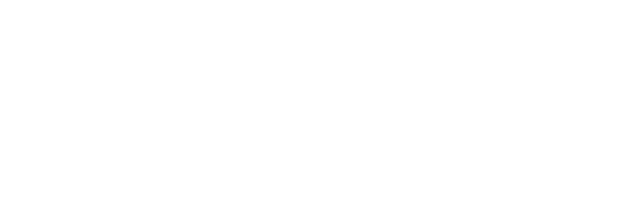
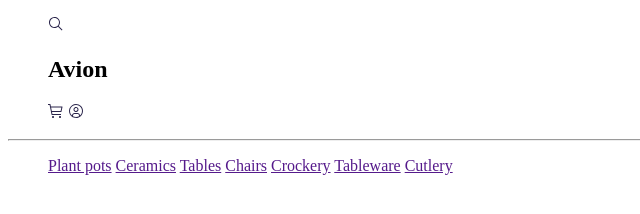
Before and after one commit to makhmudov47-web/avion, a plain HTML site: page index.html in a window 1280 px wide. Shown: the whole page, without its empty margins (0-640 px from the left). Drawn offline with Linux system fonts and the light colour scheme.

Commit message:
made header

```diff
--- a/index.html
+++ b/index.html
@@ -6,6 +6,43 @@
     <title>Document</title>
 </head>
 <body>
+    <header>
+     <menu>
+        <nav>
+            <i><svg width="16" height="16" viewBox="0 0 16 16" fill="none" xmlns="http://www.w3.org/2000/svg">
+<rect width="16" height="16" fill="white" style="mix-blend-mode:multiply"/>
+<path d="M14.5001 13.7929L10.7241 10.0169C11.6314 8.92758 12.0839 7.53038 11.9873 6.11596C11.8908 4.70153 11.2526 3.37879 10.2057 2.42288C9.15867 1.46698 7.78347 0.951515 6.36612 0.983723C4.94877 1.01593 3.5984 1.59333 2.59593 2.59581C1.59345 3.59828 1.01605 4.94865 0.983845 6.366C0.951637 7.78335 1.4671 9.15855 2.423 10.2055C3.37891 11.2525 4.70165 11.8907 6.11608 11.9872C7.5305 12.0838 8.9277 11.6313 10.017 10.7239L13.7931 14.5L14.5001 13.7929ZM2.00012 6.5C2.00012 5.60998 2.26404 4.73995 2.75851 3.99993C3.25297 3.25991 3.95578 2.68313 4.77804 2.34254C5.60031 2.00194 6.50511 1.91283 7.37802 2.08646C8.25094 2.2601 9.05276 2.68868 9.6821 3.31802C10.3114 3.94735 10.74 4.74918 10.9137 5.62209C11.0873 6.495 10.9982 7.3998 10.6576 8.22207C10.317 9.04434 9.7402 9.74714 9.00018 10.2416C8.26016 10.7361 7.39013 11 6.50012 11C5.30705 10.9987 4.16323 10.5241 3.3196 9.68052C2.47597 8.83689 2.00144 7.69306 2.00012 6.5Z" fill="#2A254B"/>
+</svg>
+</i>
 
+        </nav>
+        <nav><h1>Avion</h1></nav>
+        <nav>
+            <i><svg width="16" height="16" viewBox="0 0 16 16" fill="none" xmlns="http://www.w3.org/2000/svg">
+<rect width="16" height="16" fill="white" style="mix-blend-mode:multiply"/>
+<path d="M5 15C5.55228 15 6 14.5523 6 14C6 13.4477 5.55228 13 5 13C4.44772 13 4 13.4477 4 14C4 14.5523 4.44772 15 5 15Z" fill="#2A254B"/>
+<path d="M12 15C12.5523 15 13 14.5523 13 14C13 13.4477 12.5523 13 12 13C11.4477 13 11 13.4477 11 14C11 14.5523 11.4477 15 12 15Z" fill="#2A254B"/>
+<path d="M14 3.50001H2.91L2.5 1.40001C2.47662 1.28537 2.41379 1.18256 2.32243 1.10947C2.23107 1.03639 2.11697 0.997651 2 1.00001H0V2.00001H1.59L3.5 11.6C3.52338 11.7146 3.58621 11.8175 3.67757 11.8905C3.76893 11.9636 3.88303 12.0024 4 12H13V11H4.41L4 9.00001H13C13.1156 9.00284 13.2286 8.96552 13.3197 8.89441C13.4109 8.8233 13.4746 8.7228 13.5 8.61001L14.5 4.11001C14.5168 4.03582 14.5164 3.95879 14.4989 3.88478C14.4814 3.81076 14.4472 3.74172 14.399 3.6829C14.3508 3.62407 14.2898 3.57703 14.2206 3.54534C14.1515 3.51364 14.076 3.49814 14 3.50001ZM12.6 8.00001H3.81L3.11 4.50001H13.375L12.6 8.00001Z" fill="#2A254B"/>
+</svg>
+</i>
+            <i><svg width="16" height="16" viewBox="0 0 16 16" fill="none" xmlns="http://www.w3.org/2000/svg">
+<rect width="16" height="16" fill="white" style="mix-blend-mode:multiply"/>
+<path d="M8 4C7.50555 4 7.0222 4.14662 6.61108 4.42133C6.19995 4.69603 5.87952 5.08648 5.6903 5.54329C5.50108 6.00011 5.45158 6.50277 5.54804 6.98773C5.6445 7.47268 5.88261 7.91814 6.23224 8.26777C6.58187 8.6174 7.02733 8.8555 7.51228 8.95196C7.99723 9.04843 8.4999 8.99892 8.95671 8.8097C9.41353 8.62048 9.80397 8.30005 10.0787 7.88893C10.3534 7.4778 10.5 6.99445 10.5 6.5C10.5 5.83696 10.2366 5.20107 9.76777 4.73223C9.29893 4.26339 8.66304 4 8 4ZM8 8C7.70333 8 7.41332 7.91203 7.16665 7.7472C6.91997 7.58238 6.72772 7.34811 6.61418 7.07403C6.50065 6.79994 6.47095 6.49834 6.52882 6.20736C6.5867 5.91639 6.72956 5.64912 6.93934 5.43934C7.14912 5.22956 7.4164 5.0867 7.70737 5.02882C7.99834 4.97094 8.29994 5.00065 8.57403 5.11418C8.84812 5.22771 9.08239 5.41997 9.24721 5.66664C9.41203 5.91332 9.5 6.20333 9.5 6.5C9.49955 6.89769 9.34137 7.27896 9.06017 7.56016C8.77896 7.84137 8.39769 7.99955 8 8Z" fill="#2A254B"/>
+<path d="M8 1C6.61553 1 5.26216 1.41054 4.11101 2.17971C2.95987 2.94888 2.06266 4.04213 1.53285 5.32122C1.00303 6.6003 0.86441 8.00776 1.13451 9.36563C1.4046 10.7235 2.07129 11.9708 3.05026 12.9497C4.02922 13.9287 5.2765 14.5954 6.63437 14.8655C7.99224 15.1356 9.3997 14.997 10.6788 14.4672C11.9579 13.9373 13.0511 13.0401 13.8203 11.889C14.5895 10.7378 15 9.38447 15 8C14.9979 6.14413 14.2597 4.36486 12.9474 3.05256C11.6351 1.74026 9.85588 1.00209 8 1ZM5 13.1882V12.5C5.00044 12.1023 5.15862 11.721 5.43983 11.4398C5.72104 11.1586 6.10231 11.0004 6.5 11H9.5C9.89769 11.0004 10.279 11.1586 10.5602 11.4398C10.8414 11.721 10.9996 12.1023 11 12.5V13.1882C10.0896 13.7199 9.05426 14 8 14C6.94574 14 5.91042 13.7199 5 13.1882ZM11.9963 12.4629C11.9863 11.807 11.7191 11.1813 11.2521 10.7206C10.7852 10.2599 10.156 10.0011 9.5 10H6.5C5.84405 10.0011 5.2148 10.2599 4.74786 10.7206C4.28093 11.1813 4.01369 11.807 4.00375 12.4629C3.09703 11.6533 2.45762 10.5873 2.17017 9.40623C1.88272 8.22513 1.9608 6.98457 2.39407 5.84883C2.82734 4.71309 3.59536 3.73573 4.59644 3.04618C5.59751 2.35663 6.78442 1.98741 8 1.98741C9.21558 1.98741 10.4025 2.35663 11.4036 3.04618C12.4046 3.73573 13.1727 4.71309 13.6059 5.84883C14.0392 6.98457 14.1173 8.22513 13.8298 9.40623C13.5424 10.5873 12.903 11.6533 11.9963 12.4629Z" fill="#2A254B"/>
+</svg>
+</i>
+         </nav>
+    </menu>
+    <hr>
+    <menu>
+        <a href="">Plant pots</a>
+        <a href="">Ceramics</a>
+        <a href="">Tables</a>
+        <a href="">Chairs</a>
+        <a href="">Crockery</a>
+        <a href="">Tableware</a>
+        <a href="">Cutlery</a>
+    </menu>
+    </header>
 </body>
 </html>
```
